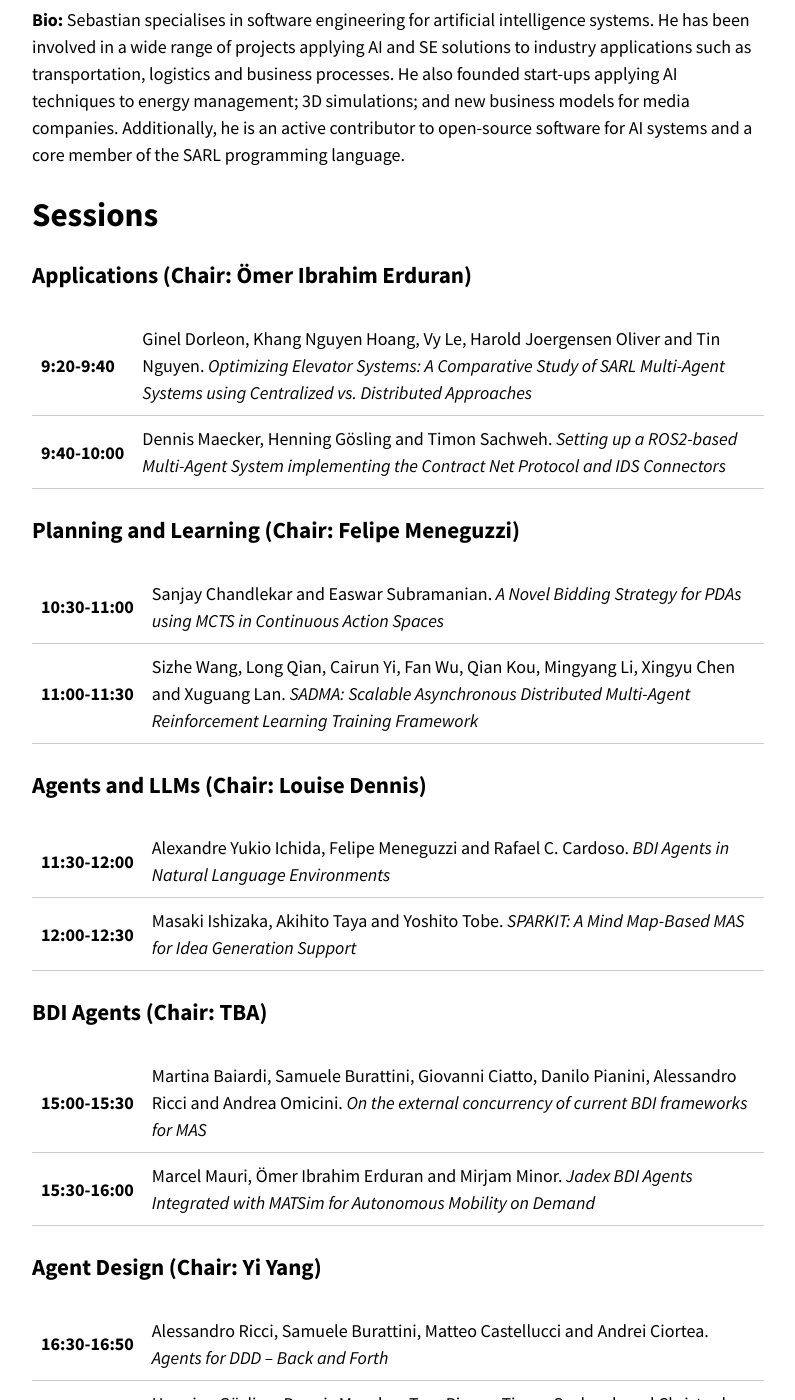
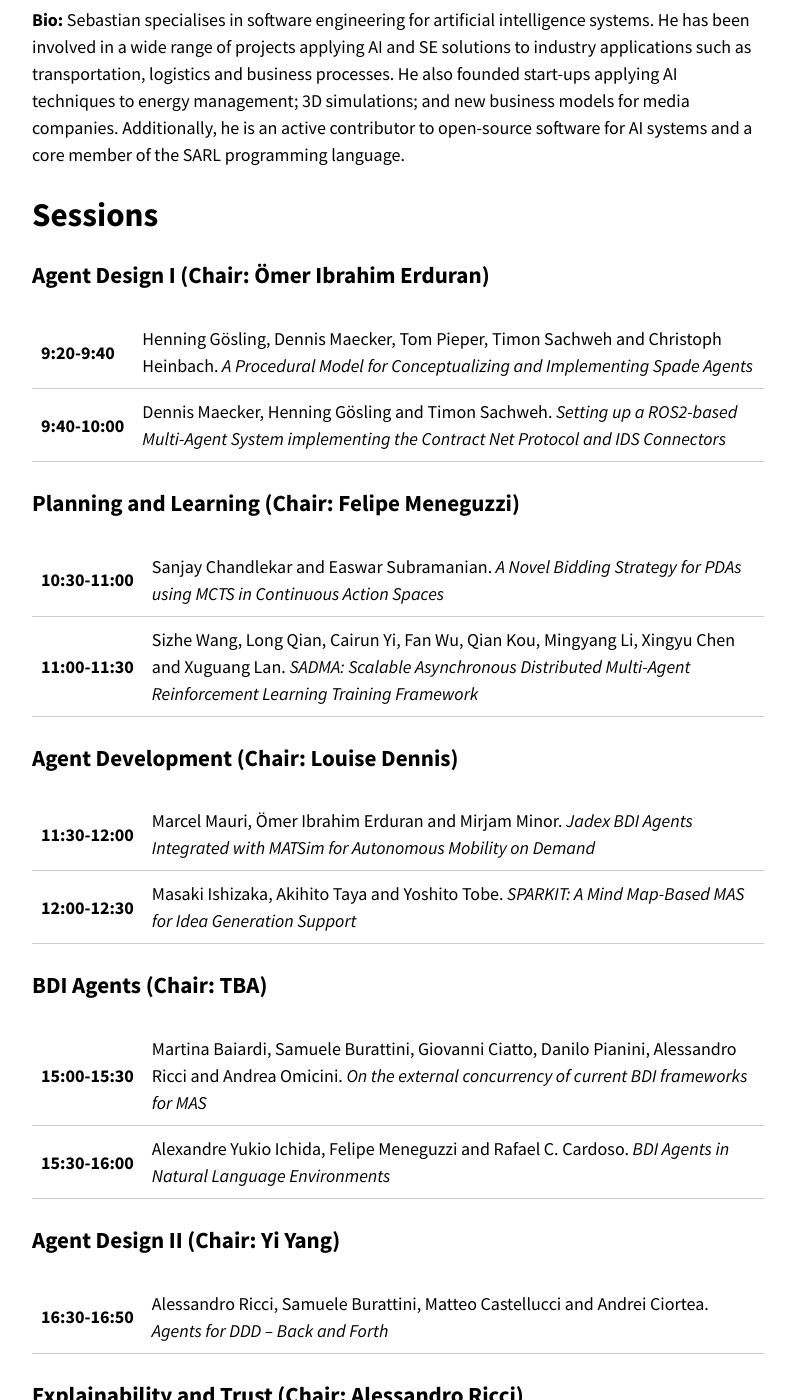
Before and after one commit to rafaelcaue/emas2024, a Jekyll site: the page built from program.md, in a window 1280 px wide and 1400 px high, scrolled down 2057 px. Shown: the whole window, without its empty margins (242-1037 px from the left). Built offline with Jekyll 4.4.1, drawn with Linux system fonts in a browser that asks for light colours; nearby versions of some CDN libraries; our own code applies the rules of GitHub Pages for plain Markdown files; some of the changed text lies outside the part shown.

Commit message:
Update program.md

```diff
--- a/program.md
+++ b/program.md
@@ -51,12 +51,12 @@ Invited talks are up to 60 minutes (up to 50 minutes of presentation and at leas
 
 # Sessions
 
-### <a id="s1"></a> **Applications (Chair: Ömer Ibrahim Erduran)**
+### <a id="s1"></a> **Agent Design I (Chair: Ömer Ibrahim Erduran)**
 
 <table>
   <tr>
     <td NOWRAP><b>9:20-9:40</b></td>
-    <td>Ginel Dorleon, Khang Nguyen Hoang, Vy Le, Harold Joergensen Oliver and Tin Nguyen. <em>Optimizing Elevator Systems: A Comparative Study of SARL Multi-Agent Systems using Centralized vs. Distributed Approaches</em></td>
+    <td>Henning Gösling, Dennis Maecker, Tom Pieper, Timon Sachweh and Christoph Heinbach. <em>A Procedural Model for Conceptualizing and Implementing Spade Agents</em></td>
   </tr>
   <tr>
     <td NOWRAP><b>9:40-10:00</b></td>
@@ -77,12 +77,12 @@ Invited talks are up to 60 minutes (up to 50 minutes of presentation and at leas
   </tr>
 </table>
 
-### <a id="s3"></a> **Agents and LLMs (Chair: Louise Dennis)**
+### <a id="s3"></a> **Agent Development (Chair: Louise Dennis)**
 
 <table>
   <tr>
     <td NOWRAP><b>11:30-12:00</b></td>
-    <td>Alexandre Yukio Ichida, Felipe Meneguzzi and Rafael C. Cardoso. <em>BDI Agents in Natural Language Environments</em></td>
+    <td>Marcel Mauri, Ömer Ibrahim Erduran and Mirjam Minor. <em>Jadex BDI Agents Integrated with MATSim for Autonomous Mobility on Demand</em></td>
   </tr>
   <tr>
     <td NOWRAP><b>12:00-12:30</b></td>
@@ -99,20 +99,16 @@ Invited talks are up to 60 minutes (up to 50 minutes of presentation and at leas
   </tr>
   <tr>
     <td NOWRAP><b>15:30-16:00</b></td>
-    <td>Marcel Mauri, Ömer Ibrahim Erduran and Mirjam Minor. <em>Jadex BDI Agents Integrated with MATSim for Autonomous Mobility on Demand</em></td>
+    <td>Alexandre Yukio Ichida, Felipe Meneguzzi and Rafael C. Cardoso. <em>BDI Agents in Natural Language Environments</em></td>
   </tr>
 </table>
 
-### <a id="s5"></a> **Agent Design (Chair: Yi Yang)**
+### <a id="s5"></a> **Agent Design II (Chair: Yi Yang)**
 
 <table>
   <tr>
     <td NOWRAP><b>16:30-16:50</b></td>
     <td>Alessandro Ricci, Samuele Burattini, Matteo Castellucci and Andrei Ciortea. <em>Agents for DDD – Back and Forth</em></td>
-  </tr>
-  <tr>
-    <td NOWRAP><b>16:50-17:10</b></td>
-    <td>Henning Gösling, Dennis Maecker, Tom Pieper, Timon Sachweh and Christoph Heinbach. <em>A Procedural Model for Conceptualizing and Implementing Spade Agents</em></td>
   </tr>
 </table>
 
```
Also changed, not shown: other parts of program.md (+1 -1 lines).
